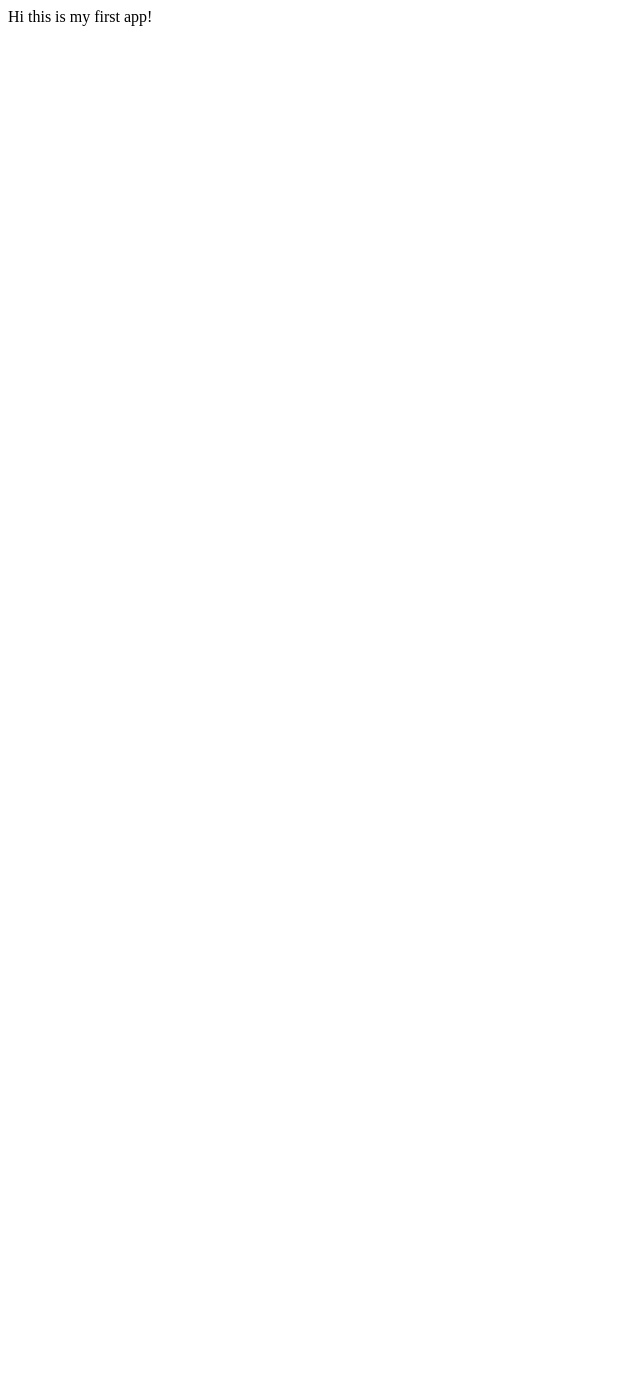
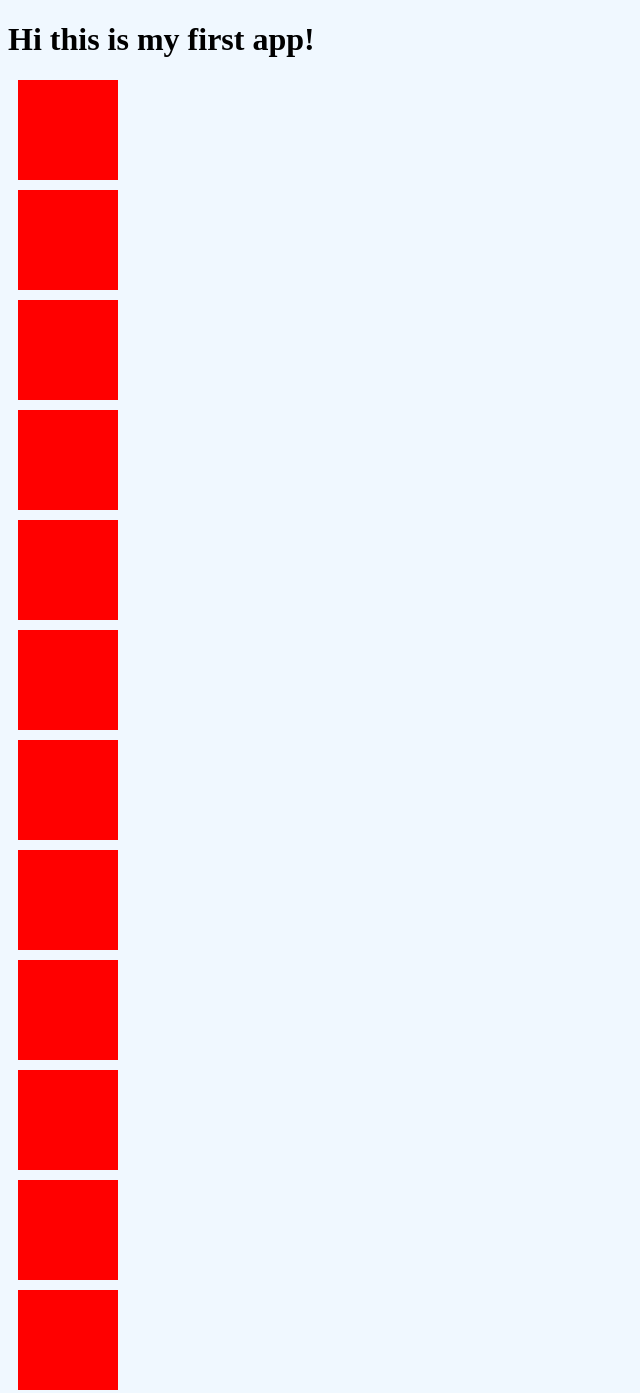
Before and after one commit to HenryBcit/2020MDIA2526FirstRepo, a plain HTML site: page index.html in a window 1280 px wide. Shown: the whole page, without its empty margins (0-640 px from the left). Before the commit the page ends 800 px from the top, so only its background shows below. Drawn offline with Linux system fonts and the light colour scheme.

Commit message:
made boxes

```diff
--- a/index.html
+++ b/index.html
@@ -2,8 +2,30 @@
 <html>
   <head>
     <title>APP!</title>
+    <style>
+      .box {
+        width:100px;
+        height:100px;
+        background-color:red;
+        margin:10px;
+      }
+    </style>
   </head>
-  <body>
-    Hi this is my first app!
+  <body style="background-color:aliceblue">
+    <h1>
+      Hi this is my first app!
+    </h1>
+    <div class="box"></div>
+    <div class="box"></div>
+    <div class="box"></div>
+    <div class="box"></div>
+    <div class="box"></div>
+    <div class="box"></div>
+    <div class="box"></div>
+    <div class="box"></div>
+    <div class="box"></div>
+    <div class="box"></div>
+    <div class="box"></div>
+    <div class="box"></div>
   </body>
 </html>
```
